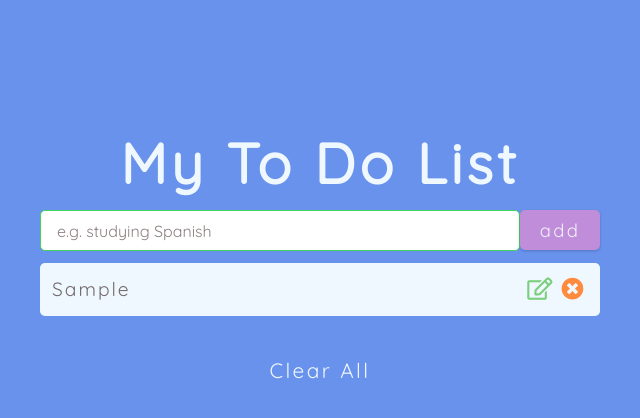
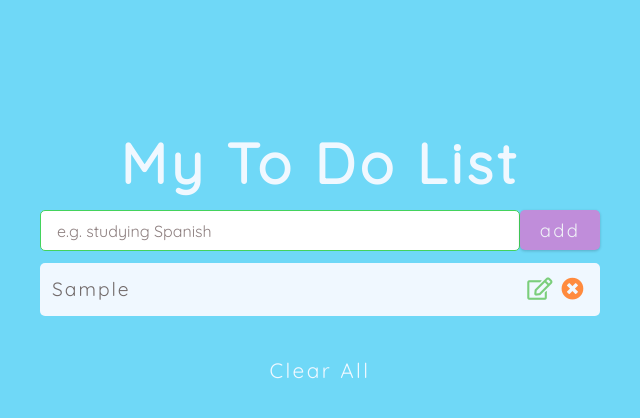
Before and after one commit to dilanunver/myPersonalToDoLst, a plain HTML site: page index.html in a window 1280 px wide. Both pictures are taken after typing "Sample" into the empty fields and a click on the button "add". Shown: the whole page, without its empty margins (320-960 px from the left). Drawn offline with Linux system fonts and the light colour scheme.

Commit message:
adding random color to the background

```diff
--- a/app.js
+++ b/app.js
@@ -5,19 +5,33 @@ const addBtn = document.querySelector('.add-btn');
 const container = document.querySelector('.toDoList-container');
 const list = document.querySelector('.toDoList-list');
 const clearBtn = document.querySelector('.clear-btn');
-
+const colors = [1, 2, 3, 4, 5, 6, 7, 8, 9, "A", "B", "C", "D", "E", "F"]
 // edit option
 editSymbol = false;
 let editElement = '';
+
 
 // event listeners
 form.addEventListener('submit', addItems);
 clearBtn.addEventListener('click', clearItems);
 
+addBtn.addEventListener('click', function(){
+  let hexColor = '#';
+  for(let i=0; i<6; i++){
+    hexColor += colors[randomColors()]
+  }
+  document.body.style.backgroundColor = hexColor;
+})
+// colors
+function randomColors(){
+  return Math.floor(Math.random()* colors.length)
+}
+
 // functions
 
 // add button
 function addItems(e){
+
 e.preventDefault();
 const value = toDo.value;
 const id = new Date().getTime().toString();
--- a/index.html
+++ b/index.html
@@ -23,7 +23,7 @@
     <section class="container">
       <!-- form -->
       <form class="toDoList">
-        <h3>my to do list</h3>
+        <h3 class="name">my to do list</h3>
         <div class="form-control">
           <input
             type="text"
```
